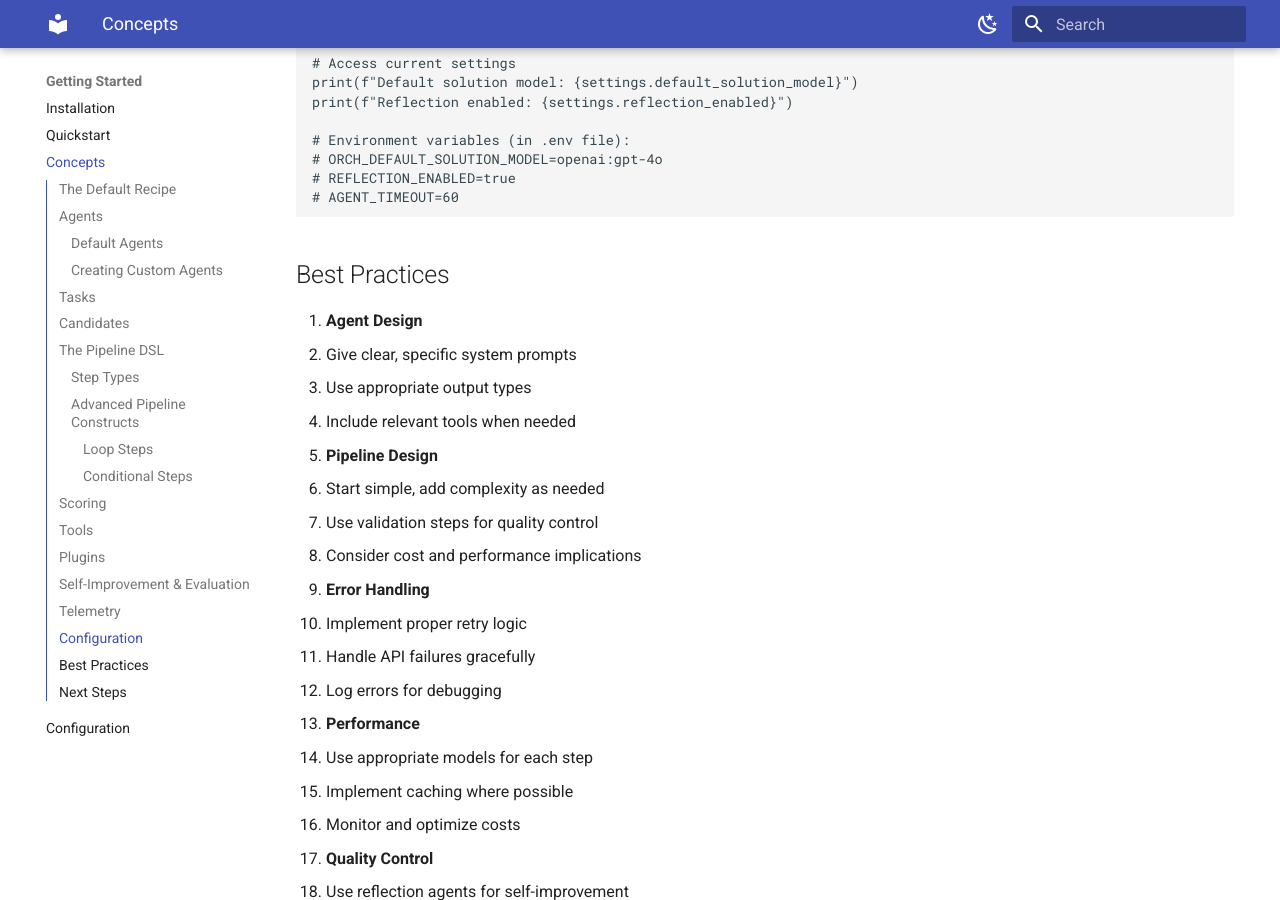
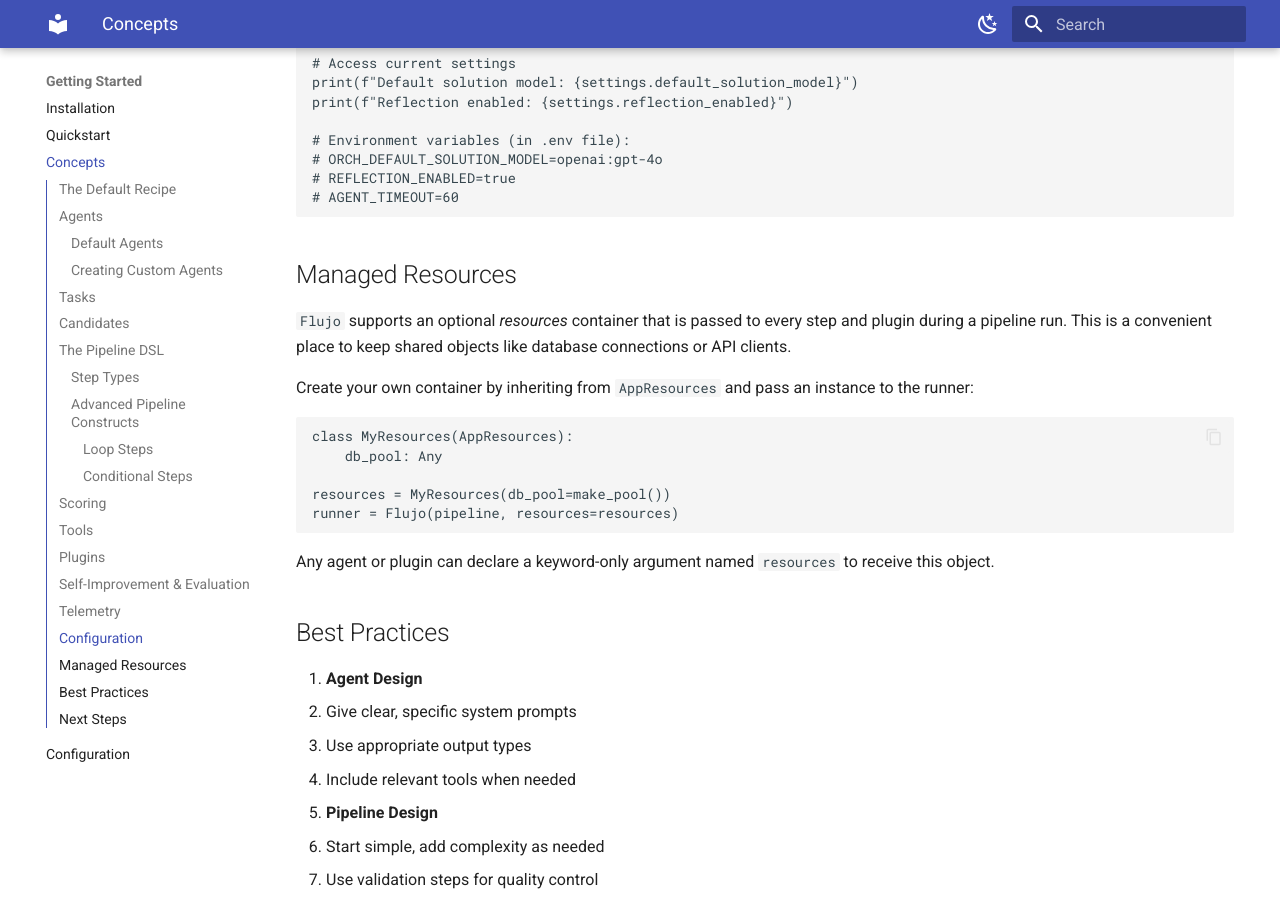
Before and after one commit to aandresalvarez/flujo, an MkDocs documentation site: the page built from docs/concepts.md, in a window 1280 px wide and 900 px high, scrolled down 6959 px. Built offline with MkDocs 1.6.1 and Material for MkDocs 9.7.7, drawn with Linux system fonts in a browser that asks for light colours.

Commit message:
feat: add managed resource support

````diff
--- a/docs/concepts.md
+++ b/docs/concepts.md
@@ -323,6 +323,26 @@ print(f"Reflection enabled: {settings.reflection_enabled}")
 # AGENT_TIMEOUT=60
 ```
 
+## Managed Resources
+
+`Flujo` supports an optional *resources* container that is passed to every step
+and plugin during a pipeline run. This is a convenient place to keep shared
+objects like database connections or API clients.
+
+Create your own container by inheriting from `AppResources` and pass an
+instance to the runner:
+
+```python
+class MyResources(AppResources):
+    db_pool: Any
+
+resources = MyResources(db_pool=make_pool())
+runner = Flujo(pipeline, resources=resources)
+```
+
+Any agent or plugin can declare a keyword-only argument named `resources` to
+receive this object.
+
 ## Best Practices
 
 1. **Agent Design**
--- a/flujo/__init__.py
+++ b/flujo/__init__.py
@@ -20,6 +20,7 @@ from .domain import (
     StepConfig,
     PluginOutcome,
     ValidationPlugin,
+    AppResources,
 )
 from .application.eval_adapter import run_pipeline_async
 from .application.self_improvement import evaluate_and_improve, SelfImprovementAgent
@@ -48,6 +49,7 @@ __all__ = [
     "Step",
     "Pipeline",
     "StepConfig",
+    "AppResources",
     "PluginOutcome",
     "ValidationPlugin",
     "run_pipeline_async",
--- a/mkdocs.yml
+++ b/mkdocs.yml
@@ -38,6 +38,10 @@ nav:
     - 'Documentation Guide': documentation_guide.md
     - 'Documentation Status': documentation_status.md
   - 'Use Cases': use_cases.md
+  - Cookbook:
+    - 'Using Resources': cookbook/using_resources.md
+  - Migration:
+    - 'v0.3.7': migration/v0.3.7.md
   - API Reference:
     - Overview: api_reference.md
     - Pipeline DSL: pipeline_dsl.md
````
Also changed, not shown: docs/api_reference.md (+19 -0 lines), docs/cookbook/using_resources.md (added, +24 -0 lines), docs/migration/v0.3.7.md (added, +6 -0 lines), docs/pipeline_dsl.md (+15 -0 lines), 4 other files.
